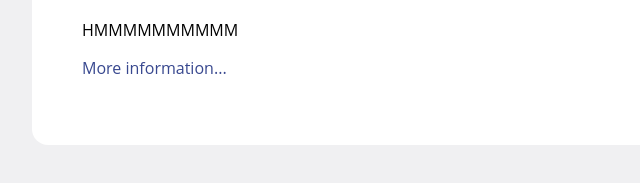
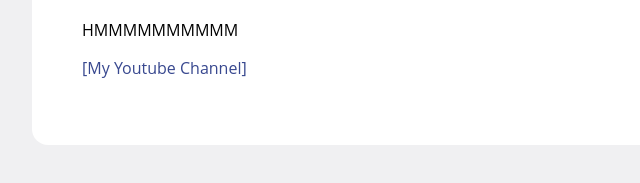
Before and after one commit to Whoname0/whoname0.github.io, a plain HTML site: page index.html in a window 1280 px wide. Shown: the part 197-380 px from the top of the page, 258-898 px from the left. Drawn offline with Linux system fonts and the light colour scheme.

Commit message:
Update index.html

```diff
--- a/index.html
+++ b/index.html
@@ -44,7 +44,7 @@
 <div>
     <h1>Baby Website</h1>
     <p>HMMMMMMMMMM</p>
-    <p><a href="https://www.youtube.com/channel/UCHaF1b0YynSwFlPBniYZq8g?">More information...</a></p>
+    <p><a href="https://www.youtube.com/channel/UCHaF1b0YynSwFlPBniYZq8g?">[My Youtube Channel]</a></p>
 </div>
 </body>
 </html>
```
